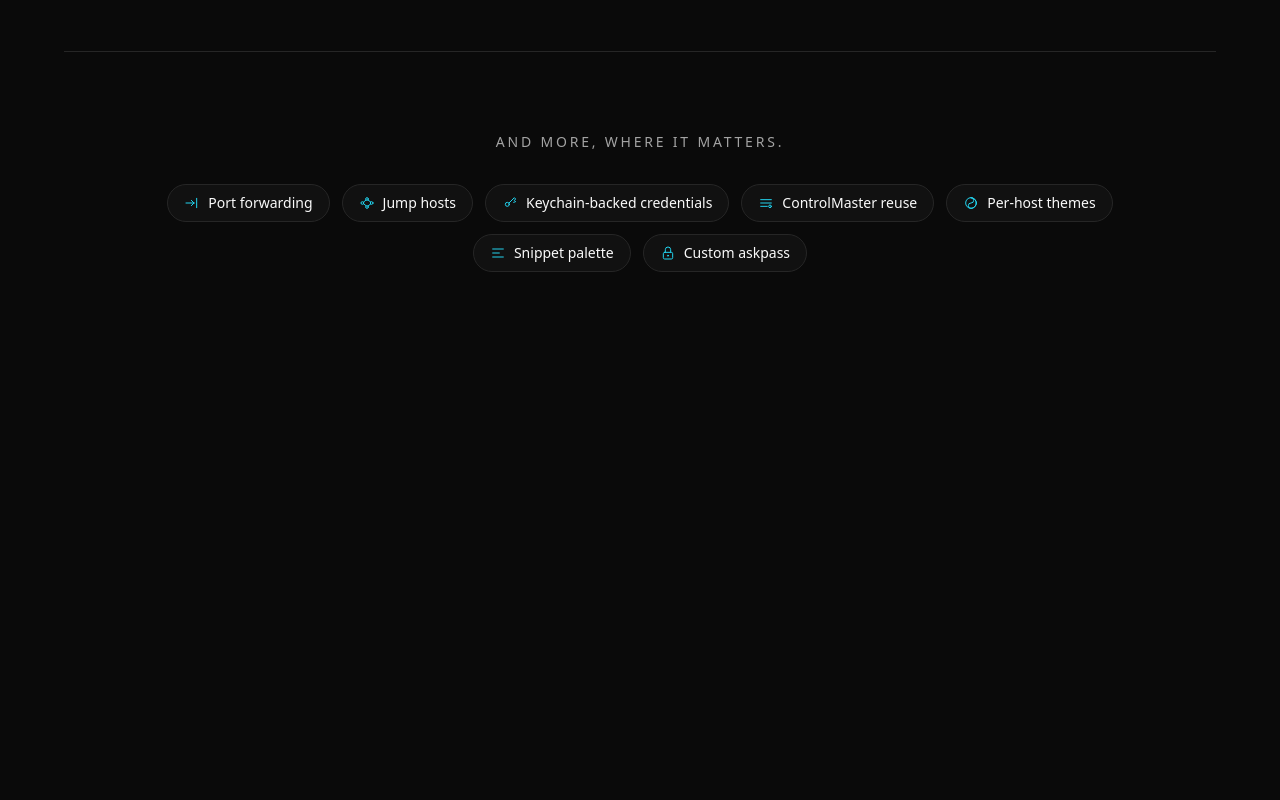
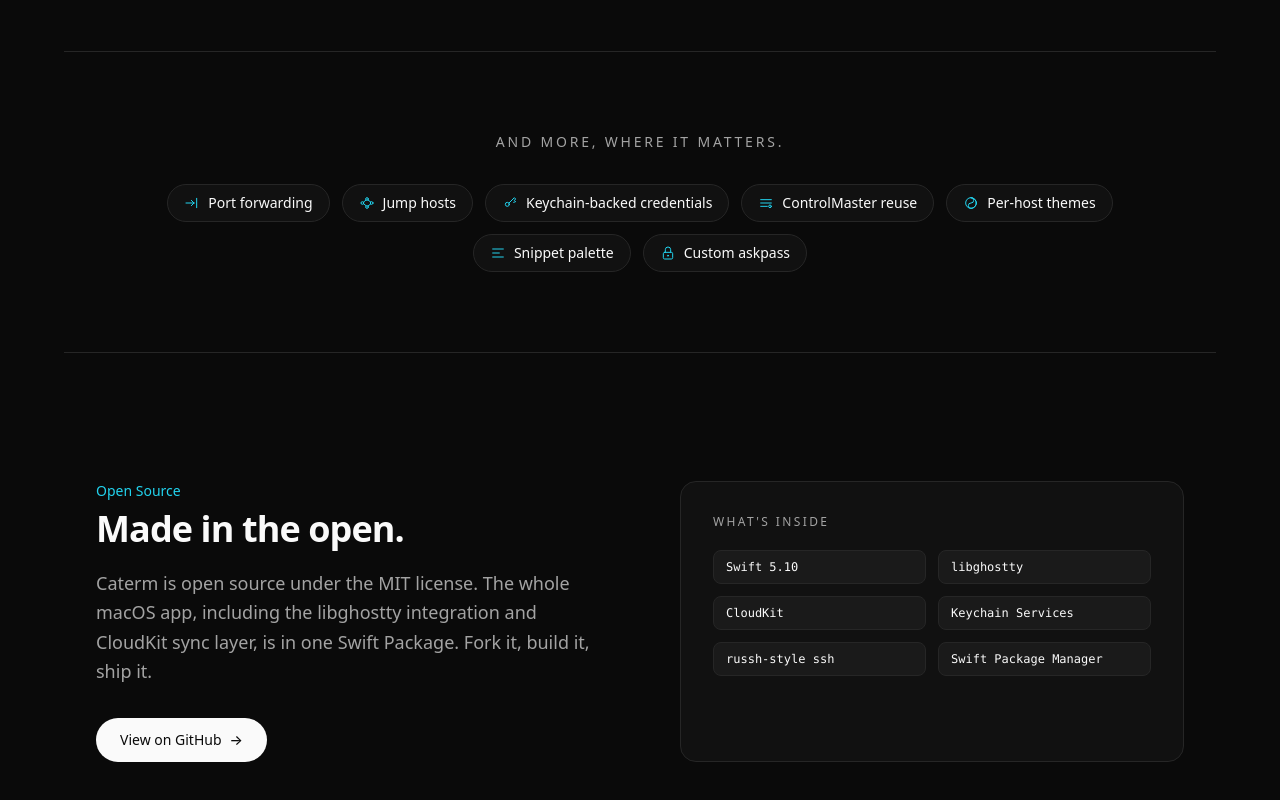
Before and after one commit to ZingerLittleBee/Caterm, a Next.js app in the folder apps/landing/: page /en in a window 1280 px wide. Shown: the part 2781-3581 px from the top of the page. Before the commit the page ends 3133 px from the top, so only its background shows below. Built offline with nearby package versions, Linux system fonts and the light colour scheme.

Commit message:
feat(landing): open source section

```diff
--- a/apps/landing/messages/en.json
+++ b/apps/landing/messages/en.json
@@ -88,5 +88,22 @@
       "snippets": "Snippet palette",
       "askpass": "Custom askpass"
     }
+  },
+  "openSource": {
+    "eyebrow": "Open Source",
+    "title": "Made in the open.",
+    "body": "Caterm is open source under the MIT license. The whole macOS app, including the libghostty integration and CloudKit sync layer, is in one Swift Package. Fork it, build it, ship it.",
+    "cta": "View on GitHub",
+    "stack": {
+      "label": "What's inside",
+      "items": [
+        "Swift 5.10",
+        "libghostty",
+        "CloudKit",
+        "Keychain Services",
+        "russh-style ssh",
+        "Swift Package Manager"
+      ]
+    }
   }
 }
--- a/apps/landing/messages/zh.json
+++ b/apps/landing/messages/zh.json
@@ -88,5 +88,22 @@
       "snippets": "命令片段调色板",
       "askpass": "自定义 askpass"
     }
+  },
+  "openSource": {
+    "eyebrow": "开源",
+    "title": "完全开放，由你掌控。",
+    "body": "Caterm 以 MIT 协议开源。整个 macOS 应用——包括 libghostty 集成与 CloudKit 同步层——都在一个 Swift Package 里。Fork、构建、发布，都由你决定。",
+    "cta": "在 GitHub 查看",
+    "stack": {
+      "label": "技术栈一览",
+      "items": [
+        "Swift 5.10",
+        "libghostty",
+        "CloudKit",
+        "Keychain Services",
+        "russh 风格 SSH",
+        "Swift Package Manager"
+      ]
+    }
   }
 }
--- a/apps/landing/src/app/[locale]/page.tsx
+++ b/apps/landing/src/app/[locale]/page.tsx
@@ -3,6 +3,7 @@
 import { Hero } from '@/components/hero/hero'
 import { TopNav } from '@/components/nav/top-nav'
 import { CapabilityStrip } from '@/components/sections/capability-strip'
+import { OpenSource } from '@/components/sections/open-source'
 import { SftpDeepDive } from '@/components/sections/sftp-deep-dive'
 import { SyncDeepDive } from '@/components/sections/sync-deep-dive'
 import { TerminalAnimation } from '@/components/terminal/terminal-animation'
@@ -19,6 +20,7 @@
       <SyncDeepDive />
       <SftpDeepDive />
       <CapabilityStrip />
+      <OpenSource />
     </>
   )
 }
--- /dev/null
+++ b/apps/landing/src/components/sections/open-source.tsx
@@ -0,0 +1,45 @@
+import { useTranslations } from 'next-intl'
+
+const GITHUB_URL = 'https://github.com/ZingerLittleBee/caterm'
+
+export function OpenSource() {
+  const t = useTranslations('openSource')
+  const stackItems = t.raw('stack.items') as string[]
+
+  return (
+    <section
+      className="mx-auto max-w-6xl border-[var(--color-border)] border-t px-6 py-24 md:py-32 lg:px-8"
+      id="open-source"
+    >
+      <div className="grid gap-12 lg:grid-cols-2 lg:gap-20">
+        <div>
+          <p className="font-medium text-[var(--color-accent)] text-sm">{t('eyebrow')}</p>
+          <h2 className="mt-2 text-balance font-semibold text-3xl tracking-tight md:text-4xl">{t('title')}</h2>
+          <p className="mt-5 text-[var(--color-text-muted)] text-lg leading-relaxed">{t('body')}</p>
+          <a
+            className="mt-8 inline-flex h-11 items-center gap-2 rounded-full bg-[var(--color-text)] px-6 font-medium text-[var(--color-bg)] text-sm transition hover:bg-white"
+            href={GITHUB_URL}
+            rel="noopener noreferrer"
+            target="_blank"
+          >
+            {t('cta')}
+            <span aria-hidden="true">→</span>
+          </a>
+        </div>
+        <div className="rounded-2xl border border-[var(--color-border)] bg-[var(--color-surface)] p-8">
+          <p className="text-[var(--color-text-muted)] text-xs uppercase tracking-[0.2em]">{t('stack.label')}</p>
+          <ul className="mt-5 grid grid-cols-2 gap-3">
+            {stackItems.map((item) => (
+              <li
+                className="rounded-lg border border-[var(--color-border)] bg-[var(--color-surface-hi)] px-3 py-2 font-mono text-[var(--color-text)] text-xs"
+                key={item}
+              >
+                {item}
+              </li>
+            ))}
+          </ul>
+        </div>
+      </div>
+    </section>
+  )
+}
```
